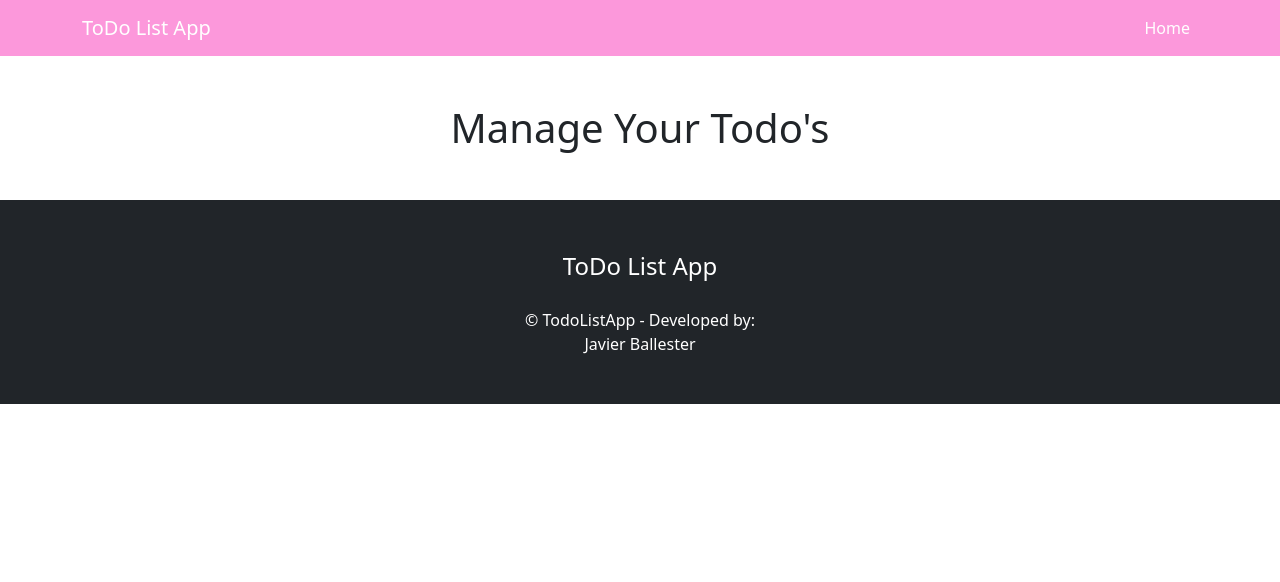
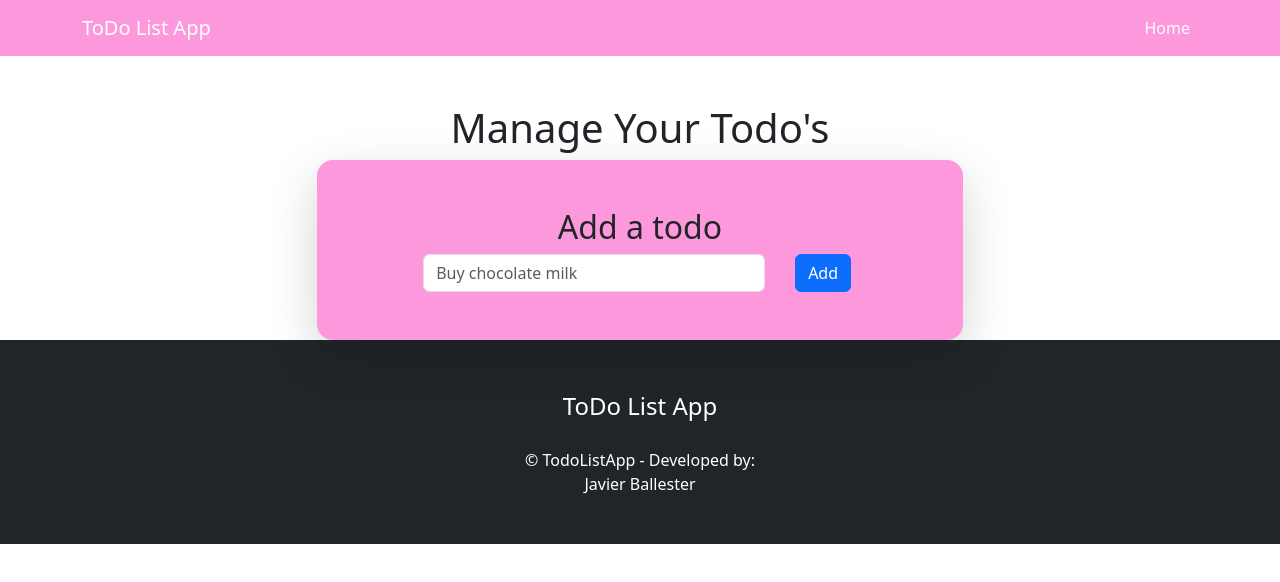
Before and after one commit to Javirb26/todo_js, a plain HTML site: page index.html in a window 1280 px wide. Drawn offline with nearby package versions, Linux system fonts and the light colour scheme.

Commit message:
adds todo container with a static input bar and button

```diff
--- a/index.html
+++ b/index.html
@@ -32,11 +32,27 @@
         </div>
     </nav>
 
-    <header class="text-center my-5">
+    <header class="text-center pt-5">
         <h1>Manage Your Todo's</h1>
     </header>
 
-    <main></main>
+    <div class="container">
+        <main class="d-flex align-items-center justify-content-center todo-container">
+                <div class="row text-center px-5 py-5 pink rounded-4 shadow-lg">
+                    <h2>Add a todo</h2>
+                        <form>
+                            <div class="row d-flex justify-content-center">
+                                <div class="col-8">
+                                    <input type="text" class="form-control" placeholder="Buy chocolate milk">
+                                </div>
+                                <div class="col-2">
+                                    <button class="btn btn-primary" type="submit">Add</button>
+                                </div>
+                            </div>
+                        </form>
+                </div>
+        </main>
+    </div>
 
     <footer class="bg-dark py-5">
         <div class="container text-white text-center">
```
